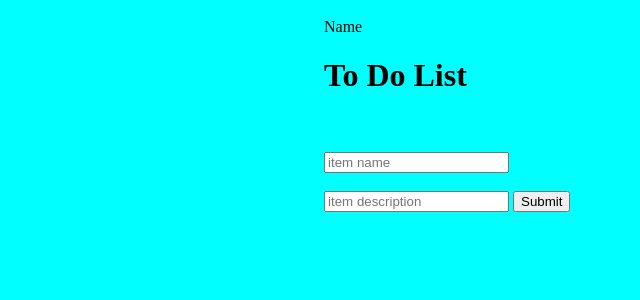
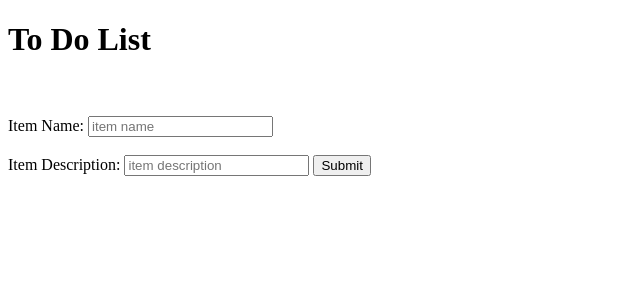
Before and after one commit to harshitdev12/minerva, a Flask app: page / in a window 1280 px wide. Shown: the top 300 px of the page, without its empty margins (0-640 px from the left). Run offline with Flask 3, Linux system fonts and the light colour scheme.

Commit message:
updated todo form

```diff
--- a/frontend/templates/index.html
+++ b/frontend/templates/index.html
@@ -9,9 +9,9 @@
 <div class="center">
 
 
-<form action="/submit" method="POST">
+<form action="/submittodoitem" method="POST">
      <section></section>
-    <label for="name">Name</label>
+
 
 
 
@@ -19,12 +19,13 @@
   <h1>To Do List</h1>
     <br>
     <br>
-
-    <input type="text" id="name" placeholder="item name">
+<label for="name">Item Name:</label>
+    <input type="text" name="itemName" id="name" placeholder="item name">
     <br>
     <br>
+<label for="description">Item Description:</label>
 
-    <input type="text" id="description" placeholder="item description">
+    <input type="text" name="itemDescription" id="description" placeholder="item description">
 
     <input type="submit" id="submit" value="Submit">
 </form>
@@ -33,26 +34,8 @@
 </div>
 
   <style>
-        body {
-            background-color:aqua;
-
-        }
 
 
-        p {
-            text-align: center;
-            font-size: 38px;
-            font-family: 'Gill Sans', 'Gill Sans MT', Calibri, 'Trebuchet MS', sans-serif;
-    color: rgb(38, 0, 255);    }
-    .center{
-        margin: auto;
-        width: 50%;
-        border: 30% solid green;
-        padding: 10px;
-    }
-    section{
-        text-align: center;
-    }
     </style>
 </body>
 </html>
```
